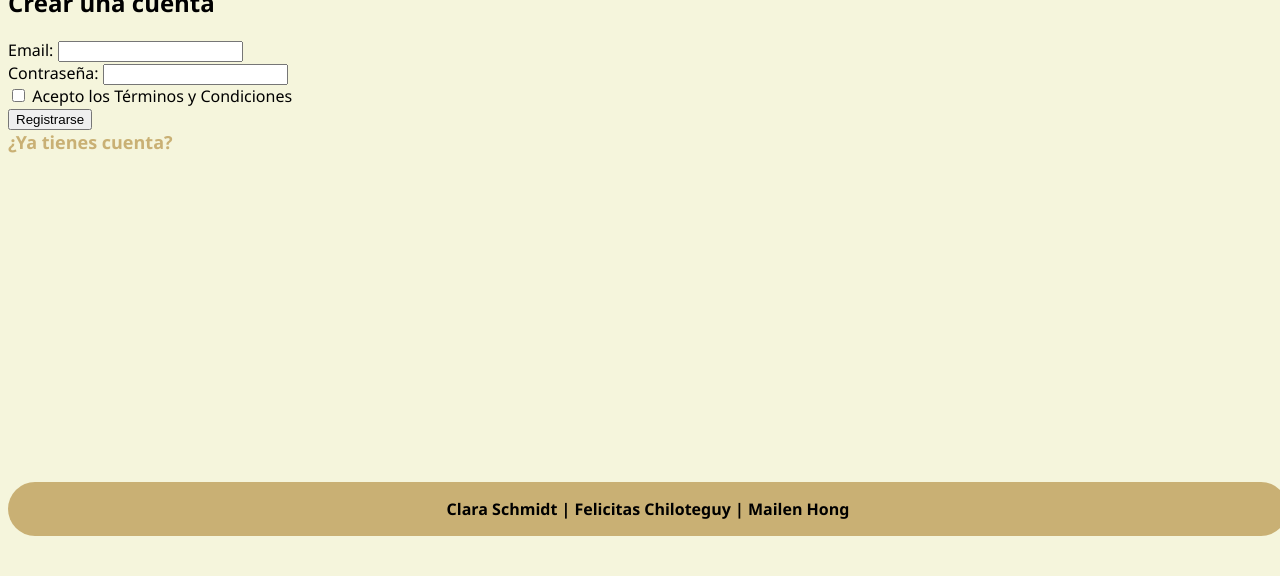
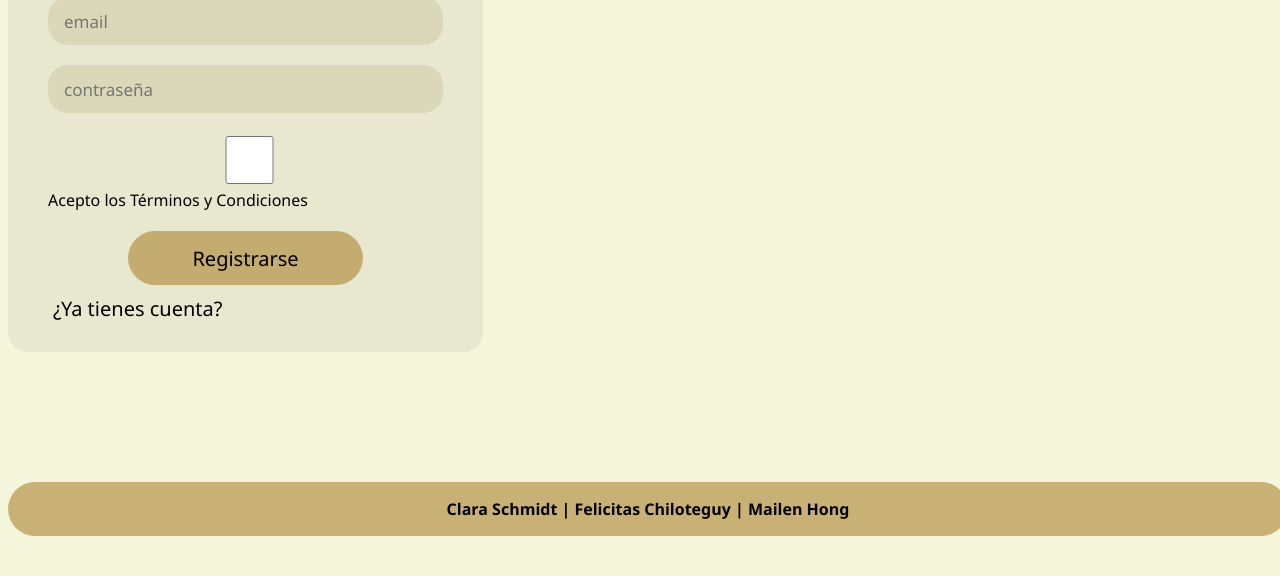
Before and after one commit to felichiloteguy/grupo5_prog1_com1, a plain HTML site: page registros.html in a window 1280 px wide. Shown: the part 224-800 px from the top of the page. Drawn offline with Linux system fonts and the light colour scheme.

Commit message:
en proceso del css y java del register

```diff
--- a/css/index.css
+++ b/css/index.css
@@ -160,15 +160,6 @@ p{
     }
 
 
-    .img-login{
-        width: 100px;
-        display: flex;
-        justify-content: center;
-
-
-    }
-
-
     h2 {
         display: flex;
         justify-content: center;
@@ -226,6 +217,7 @@ p{
     }
 }
 
+
 .footer-login{
     position: absolute;
     bottom: 5%;
--- a/registros.html
+++ b/registros.html
@@ -21,28 +21,29 @@
         </nav>
      </section>
 </header>
-<main>
-    <div class="forms-register">
+<main class="center-container">
+    <div class="form-login">
         <h2>Crear una cuenta</h2>
-
         <form action="results.html" method="GET">
             <div>
-                <label for="email">Email: </label>
-        <input id="email" type="email" name="email" required>
+                <label for="email"></label>
+        <input id="email" type="email" name="email" placeholder="email" required>
             </div>
 
             <div>
-                <label for="password">Contraseña: </label>
-        <input id="password" type="password" name="password" required>
+                <label for="password"></label>
+        <input id="password" type="password" name="password" placeholder="contraseña" required>
             </div>
 
             <div class="checkbox-container">
                 <input id="terms" type="checkbox" name="terms" required>
                 <label for="terms">Acepto los Términos y Condiciones</label>
               </div>
+              <div class="ingresar">
                 <button type="submit">Registrarse</button>
-        </form>
-        <a href="./login.html">¿Ya tienes cuenta?</a>
+       </div>
+    </form>
+        <a href="./login.html" class="no-cuenta">¿Ya tienes cuenta?</a>
 
     </div>
 </main>
```
Also changed, not shown: js/register.js (added, +11 -0 lines).
